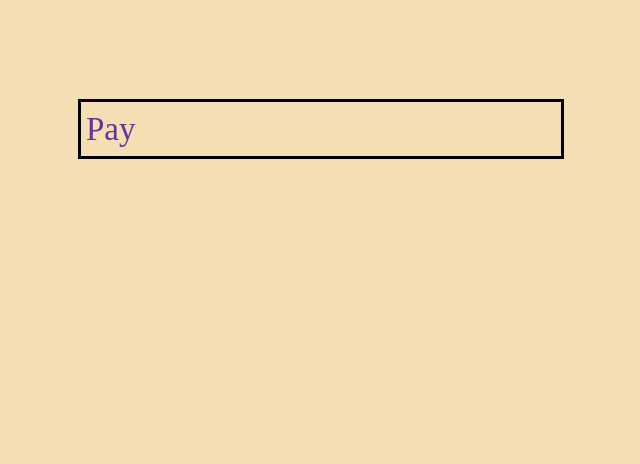
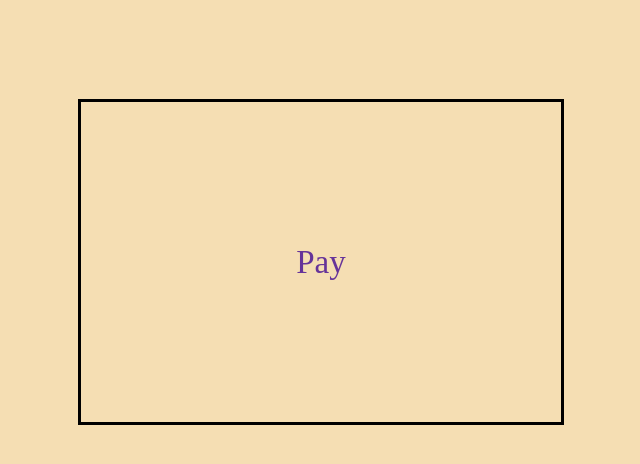
Before and after one commit to chiich/ikeja, a plain HTML site: page docs/index.html in a window 1280 px wide. Shown: the whole page, without its empty margins (319-959 px from the left). Drawn offline with Linux system fonts and the light colour scheme.

Commit message:
Update index.html

```diff
--- a/docs/index.html
+++ b/docs/index.html
@@ -7,8 +7,8 @@
     <meta name="author" content="Chiemezie Ichongiri">
     <style>
       body { background-color: wheat; padding 0; margin: 0; font-size: 1.65em; line-height: 1.65; }
-      a { color: rebeccapurple; font-size: 125%; text-decoration: none; padding: 10px 5px; }
-      #azpi { width: 480px; margin: 0 auto; border: 3px solid black; margin-top: 99px; }
+      a { color: rebeccapurple; font-size: 125%; text-decoration: none; padding: 0; }
+      #azpi { width: 480px; min-height: 320px; margin: 0 auto; border: 3px solid black; margin-top: 99px; display: flex; justify-content: center; align-items: center; }
     </style>
   </head>
   <body>
```
